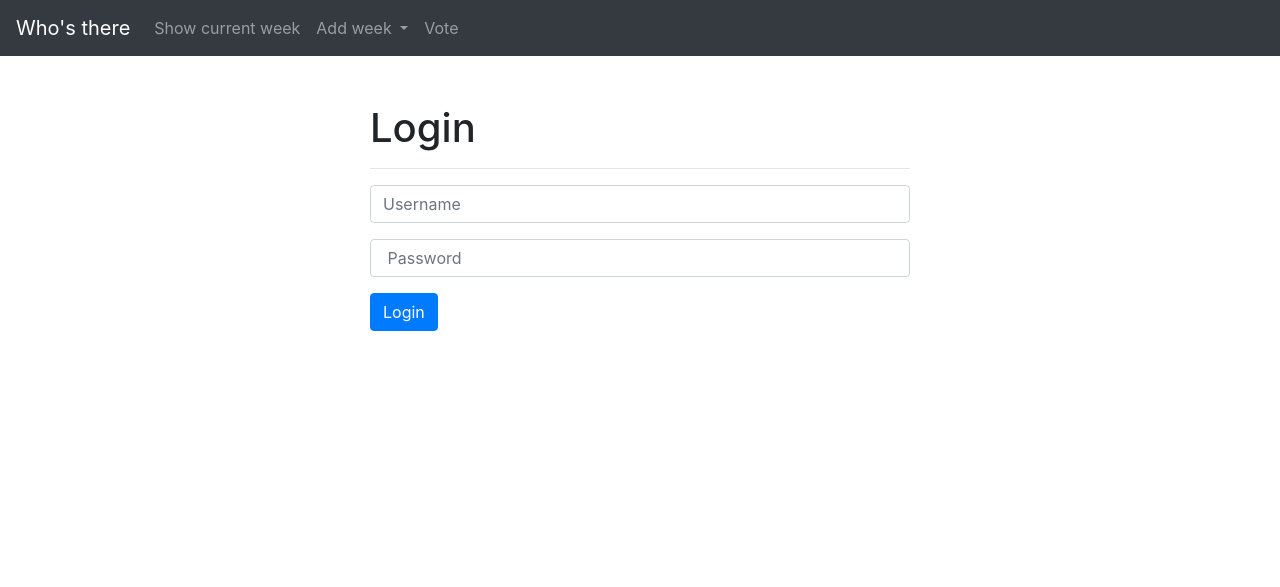
After one commit to zperee/whos-there, a Python web app: template templates/login.html in a window 1280 px wide. The commit adds this page. Shown: the top 587 px of the page. Run offline with Jinja, Linux system fonts and the light colour scheme; the template is opened without the code that fills it, so the values that code supplies are empty; some libraries are stand-ins or nearby versions.

Commit message:
start with login for voting #2

```diff
--- /dev/null
+++ b/libs/auth_handler.py
@@ -0,0 +1,5 @@
+def login(request):
+    return 0
+
+def load_user():
+    return {'name': 'elia'}
--- /dev/null
+++ b/templates/login.html
@@ -0,0 +1,43 @@
+{% extends "public_template.html" %}
+
+{% block title %}Who's there{% endblock %}
+
+{% block main %}
+
+<div class="container mt-5">
+    <div class="row">
+        <div class="col-6 offset-3">
+            <h1>Login</h1>
+            <hr>
+            <form method="POST">
+                <div class="form-group">
+                    <input type="text" class="form-control {% if error %}is-invalid{% endif %}" name="username"
+                        placeholder="Username" value="" />
+                    {% if error %}
+                    <div class="invalid-feedback">
+                        Login failed
+                    </div>
+                    {% endif %}
+                </div>
+                <div class="form-group">
+                    <input type="password" class="form-control {% if error %}is-invalid{% endif %}" name="password"
+                        placeholder=" Password" value="" />
+                    {% if error %}
+                    <div class="invalid-feedback">
+                        Login failed
+                    </div>
+                    {% endif %}
+                </div>
+                <div class="form-group">
+                    <input type="submit" class="btn btn-primary" value="Login" />
+                </div>
+            </form>
+        </div>
+    </div>
+</div>
+
+{% endblock %}
+
+{% block script %}
+<script src="{{ url_for('static', filename='js/custom.js') }}"></script>
+{% endblock %}
--- a/templates/navigation_template.html
+++ b/templates/navigation_template.html
@@ -20,20 +20,9 @@
                     <a class="dropdown-item" href="{{ url_for('add_week', future = 2) }}">Add week after next</a>
                 </div>
             </li>
-            <li class="nav-item dropdown">
-                    <a class="nav-link dropdown-toggle" href="{{ url_for('edit_week') }}" id="navbarDropdownMenuLink2" role="button"
-                        data-toggle="dropdown" aria-haspopup="true" aria-expanded="false">
-                        <i class="fas fa-user"></i>
-                    </a>
-                    <div class="dropdown-menu" aria-labelledby="navbarDropdownMenuLink2">
-                        <!--ToDo dynamic loading of names-->
-                        <a class="dropdown-item" href="{{ url_for('vote', person = 'patrick') }}">Patrick</a>
-                        <a class="dropdown-item" href="{{ url_for('vote', person = 'silvia') }}">Silvia</a>
-                        <a class="dropdown-item" href="{{ url_for('vote', person = 'giulia')}}">Giulia</a>
-                        <a class="dropdown-item" href="{{ url_for('vote', person = 'amelia')}}">Amelia</a>
-                        <a class="dropdown-item" href="{{ url_for('vote', person = 'elia') }}">Elia</a>
-                    </div>
-                </li>
+            <li class="nav-item">
+                <a class="nav-link" href="{{ url_for('vote') }}">Vote</a>
+            </li>
         </ul>
     </div>
 </nav>
```
Also changed, not shown: main.py (+31 -12 lines), 1 other file.
